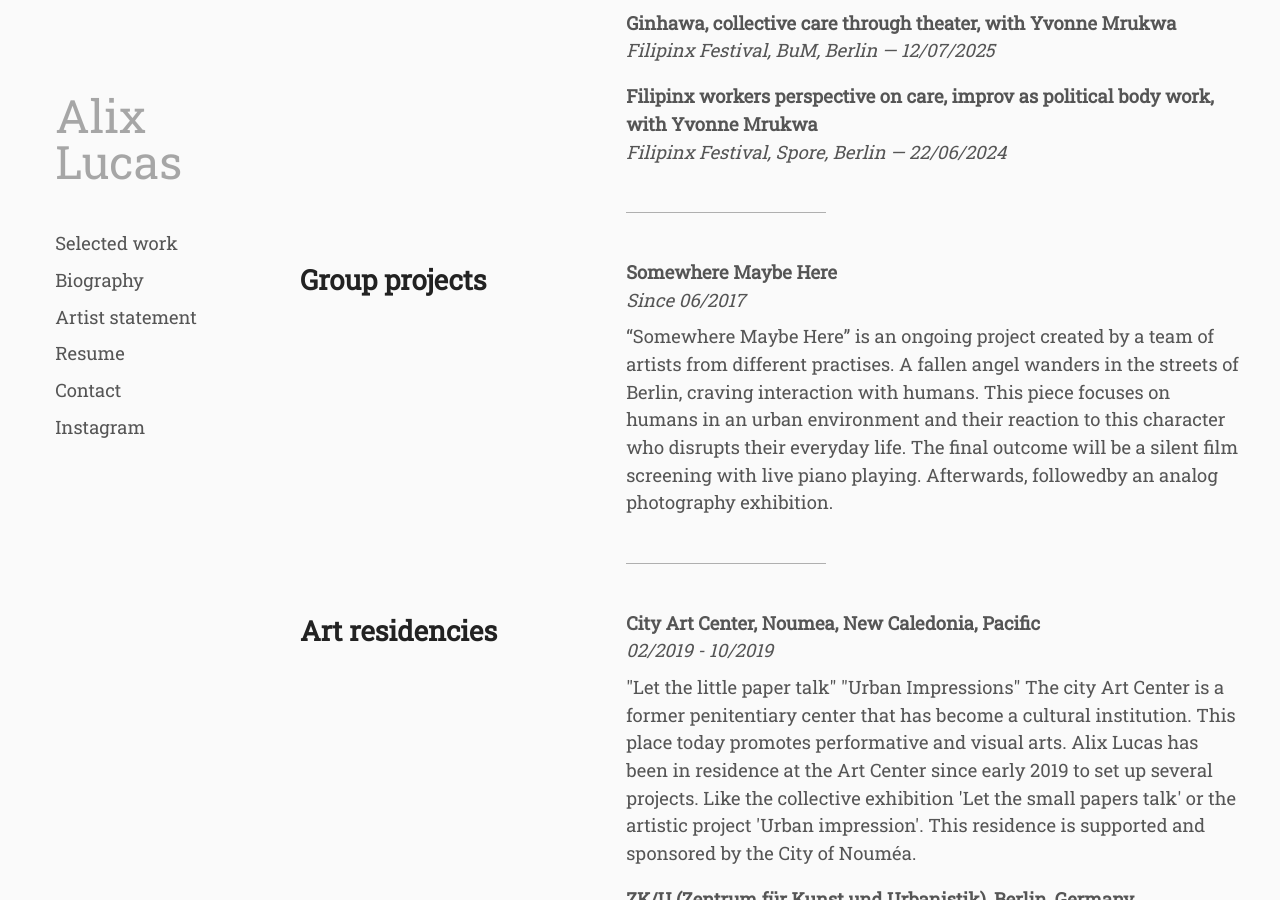
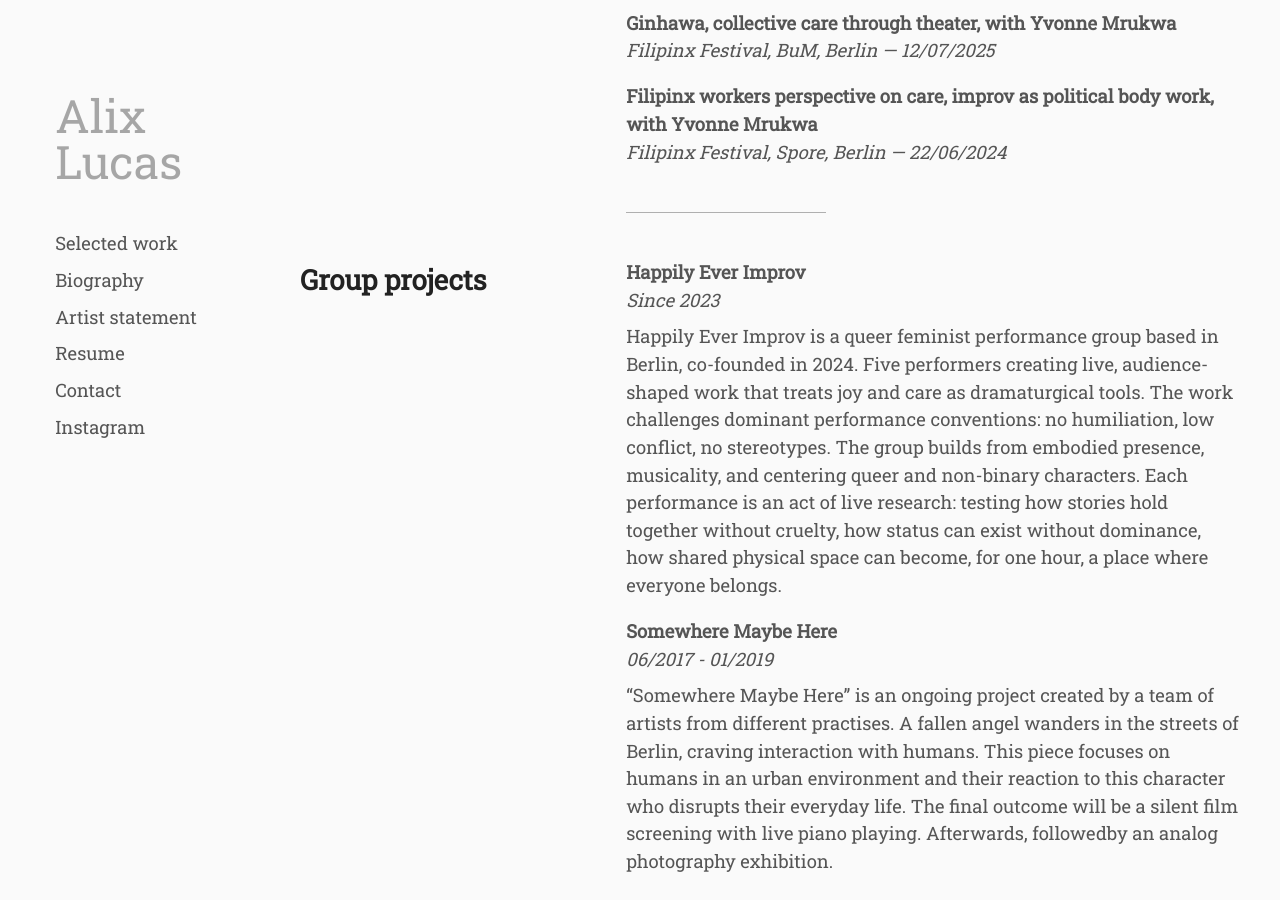
Before and after one commit to whyalix/alixlucas, a Jekyll site: the page built from pages/en/resume.html, in a window 1280 px wide and 900 px high, scrolled down 1389 px. Built offline with Jekyll 4.4.1, drawn with Linux system fonts in a browser that asks for light colours.

Commit message:
Update group_projects.yml

```diff
--- a/_data/en/group_projects.yml
+++ b/_data/en/group_projects.yml
@@ -1,4 +1,11 @@
+- primary: Happily Ever Improv
+  secondary: Since 2023
+  content: |
+    Happily Ever Improv is a queer feminist performance group based in Berlin, co-founded in 2024. Five performers creating live, audience-shaped work that treats joy and care as dramaturgical tools.
+    The work challenges dominant performance conventions: no humiliation, low conflict, no stereotypes. The group builds from embodied presence, musicality, and centering queer and non-binary characters.
+    Each performance is an act of live research: testing how stories hold together without cruelty, how status can exist without dominance, how shared physical space can become, for one hour, a place where everyone belongs.
+
 - primary: Somewhere Maybe Here
-  secondary: Since 06/2017
+  secondary: 06/2017 - 01/2019
   content: |
     “Somewhere Maybe Here” is an ongoing project created by a team of artists from different practises. A fallen angel wanders in the streets of Berlin, craving interaction with humans. This piece focuses on humans in an urban environment and their reaction to this character who disrupts their everyday life. The final outcome will be a silent film screening with live piano playing. Afterwards, followedby an analog photography exhibition.
```
